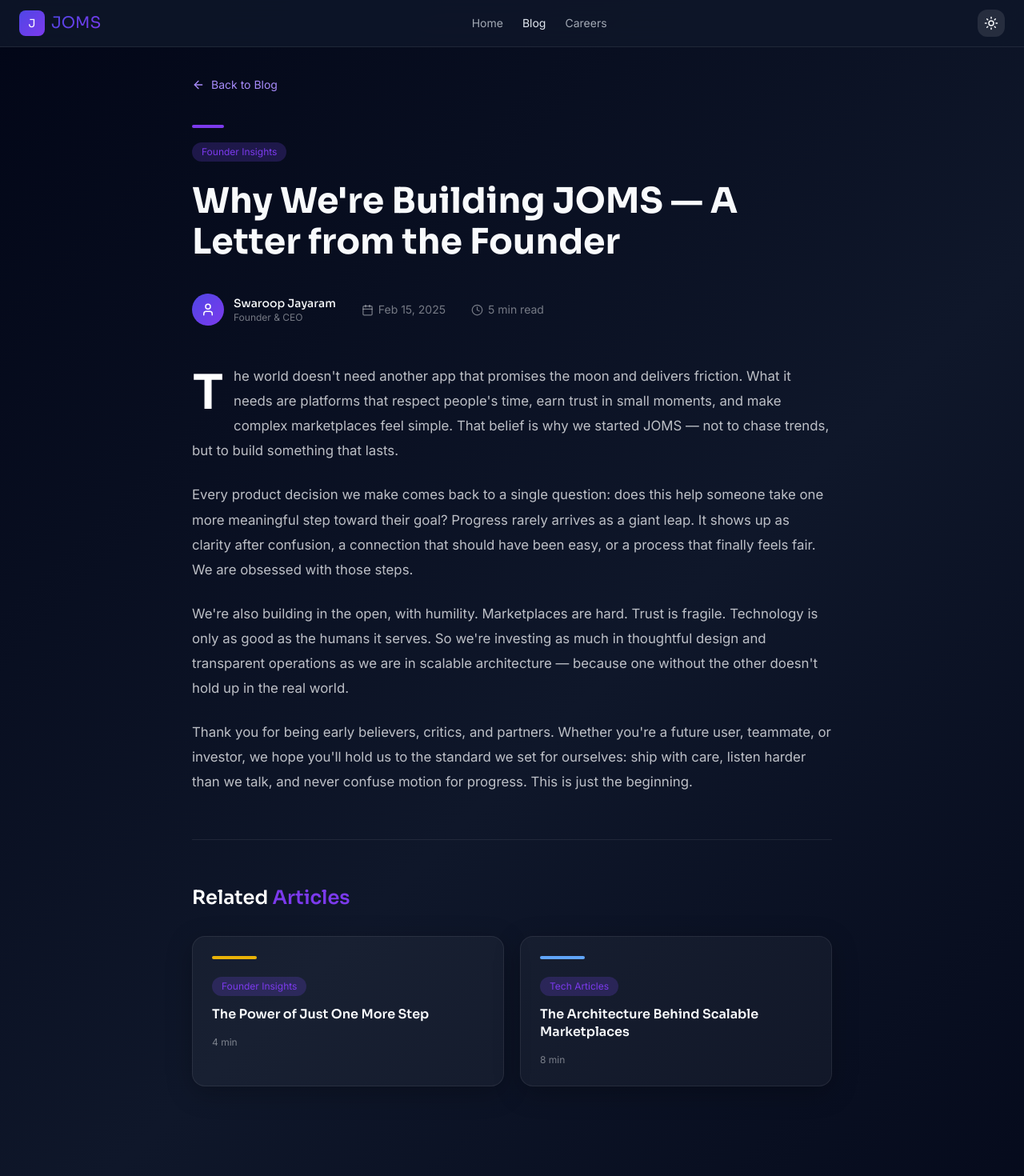
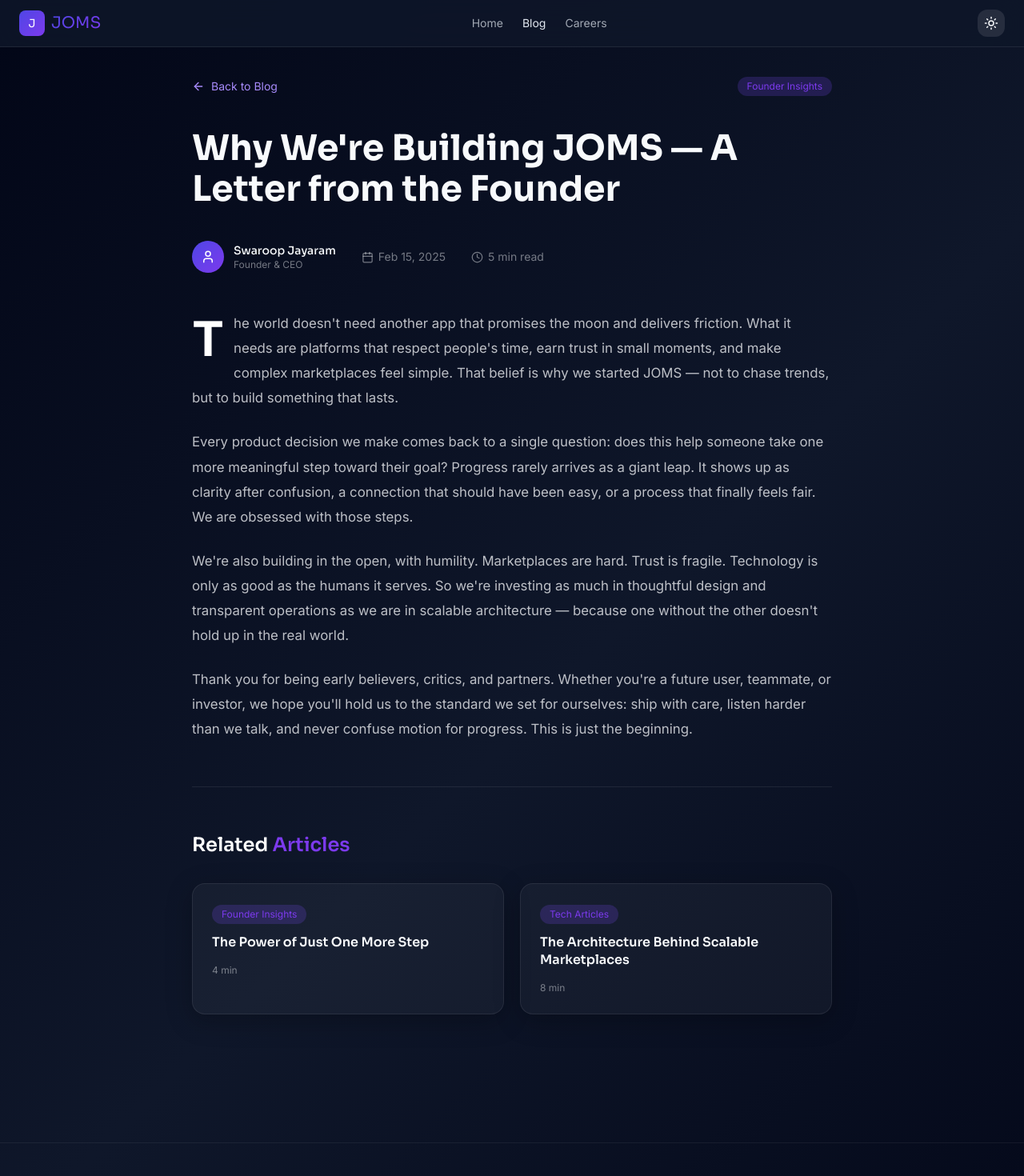
Before and after one commit to JOMS-Official/Joms_relaunch, a React (Vite) app: page /blog/1 in a window 1280 px wide. Shown: the top 1470 px of the page at 80% size. Built offline with nearby package versions, Linux system fonts and the light colour scheme.

Commit message:
fix: UI spacing, blog transitions, and API limit adjustments

```diff
--- a/src/app/pages/BlogPage.tsx
+++ b/src/app/pages/BlogPage.tsx
@@ -74,12 +74,12 @@ export default function BlogPage() {
         </div>
 
         {/* Blog grid */}
-        <div className="grid md:grid-cols-2 lg:grid-cols-3 gap-6">
+        <div key={category} className="grid md:grid-cols-2 lg:grid-cols-3 gap-6">
           {filtered.map((post) => (
-            <Link key={post.id} to={`/blog/${post.id}`} className="block">
+  <Link key={post.id} to={`/blog/${post.id}`} className="block transition-opacity duration-300 animate-fadeIn">
             <GlassCard darkMode={darkMode} className="group flex flex-col cursor-pointer h-full">
               {/* Color header bar */}
-              <div className="h-1.5 rounded-full mb-6 w-16" style={{ background: post.gradient }} />
+
               <span
                 className="text-xs px-3 py-1 rounded-full w-fit mb-4"
                 style={{
--- a/src/app/pages/BlogPostPage.tsx
+++ b/src/app/pages/BlogPostPage.tsx
@@ -39,18 +39,17 @@ export default function BlogPostPage() {
   return (
     <div className="pt-24 pb-20 px-6 min-h-[70vh]">
       <article className="max-w-[800px] mx-auto">
+        <div className="flex items-center justify-between mb-10">
           <Link
             to="/blog"
-          className="inline-flex items-center gap-2 text-sm mb-10 transition-opacity hover:opacity-90"
+            className="inline-flex items-center gap-2 text-sm transition-opacity hover:opacity-90"
             style={{ color: "#A78BFA" }}
           >
             <ArrowLeft size={16} />
             Back to Blog
           </Link>
-
-        <div className="w-10 h-1 rounded-full mb-4" style={{ background: accent }} />
           <span
-          className="text-xs px-3 py-1 rounded-full inline-block mb-6"
+            className="text-xs px-3 py-1 rounded-full inline-block"
           style={{
             background: darkMode ? "rgba(124, 77, 255, 0.2)" : "rgba(124, 77, 255, 0.12)",
             color: accent,
@@ -58,6 +57,7 @@ export default function BlogPostPage() {
         >
           {post.category}
           </span>
+        </div>
 
         <h1
           className="text-3xl sm:text-4xl lg:text-[2.75rem] font-bold mb-10"
@@ -143,10 +143,7 @@ export default function BlogPostPage() {
                   boxShadow: darkMode ? "0 8px 32px rgba(0,0,0,0.25)" : "0 8px 24px rgba(0,0,0,0.06)",
                 }}
               >
-                <div
-                  className="h-1 rounded-full mb-5 w-14"
-                  style={{ background: r.accentLine }}
-                />
+
                 <span
                   className="text-xs px-3 py-1 rounded-full inline-block mb-3"
                   style={{
--- a/src/app/pages/CareersPage.tsx
+++ b/src/app/pages/CareersPage.tsx
@@ -33,7 +33,7 @@ export default function CareersPage() {
   });
 
   return (
-    <div className="pt-24">
+    <div className="pt-8">
       <SectionWrapper>
         {/* Header */}
         <div className="text-center mb-16">
--- a/src/app/pages/InternshipsPage.tsx
+++ b/src/app/pages/InternshipsPage.tsx
@@ -81,7 +81,7 @@ export default function InternshipsPage() {
       : "bg-white/80 border-black/[0.06] shadow-sm");
 
   return (
-    <div className="pt-24">
+    <div className="pt-35">
       {/* Hero */}
       <section className="px-4 sm:px-6 lg:px-8 max-w-7xl mx-auto pb-16 md:pb-20 text-center">
         <div
@@ -125,8 +125,8 @@ export default function InternshipsPage() {
       </section>
 
       {/* Features — layout + gradient line aligned with VisionMissionValues */}
-      <SectionWrapper>
-        <div className="grid md:grid-cols-2 lg:grid-cols-4 gap-8 lg:gap-12">
+      <SectionWrapper className="!pt-4">
+  <div className="grid md:grid-cols-2 lg:grid-cols-4 gap-8 lg:gap-12">
           {features.map((f) => (
             <div key={f.title} className="relative pl-6 text-left">
               <div
--- a/src/app/pages/InvestorsPage.tsx
+++ b/src/app/pages/InvestorsPage.tsx
@@ -98,7 +98,7 @@ export default function InvestorsPage() {
     (darkMode ? "text-slate-500" : "text-slate-600");
 
   return (
-    <div className="pt-24">
+    <div className="pt-8">
       <SectionWrapper>
         {/* Header */}
         <div className="text-center mb-16">
--- a/src/styles/index.css
+++ b/src/styles/index.css
@@ -1,3 +1,12 @@
 @import './fonts.css';
 @import './tailwind.css';
 @import './theme.css';
+
+@keyframes fadeIn {
+  from { opacity: 0; transform: translateY(8px); }
+  to { opacity: 1; transform: translateY(0); }
+}
+
+.animate-fadeIn {
+  animation: fadeIn 0.3s ease forwards;
+}
```
Lines whose indentation alone changed are shown as unchanged.
